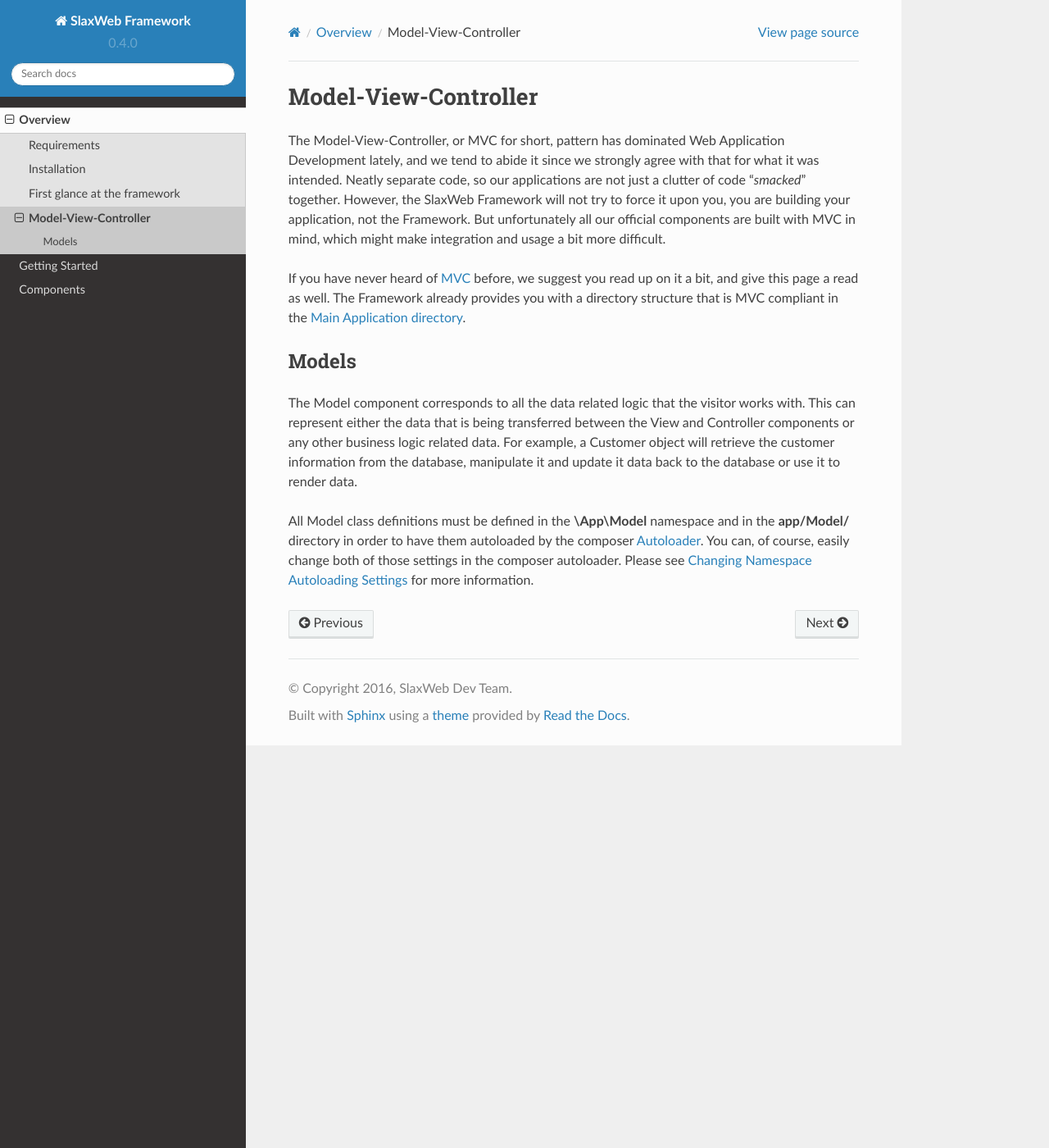
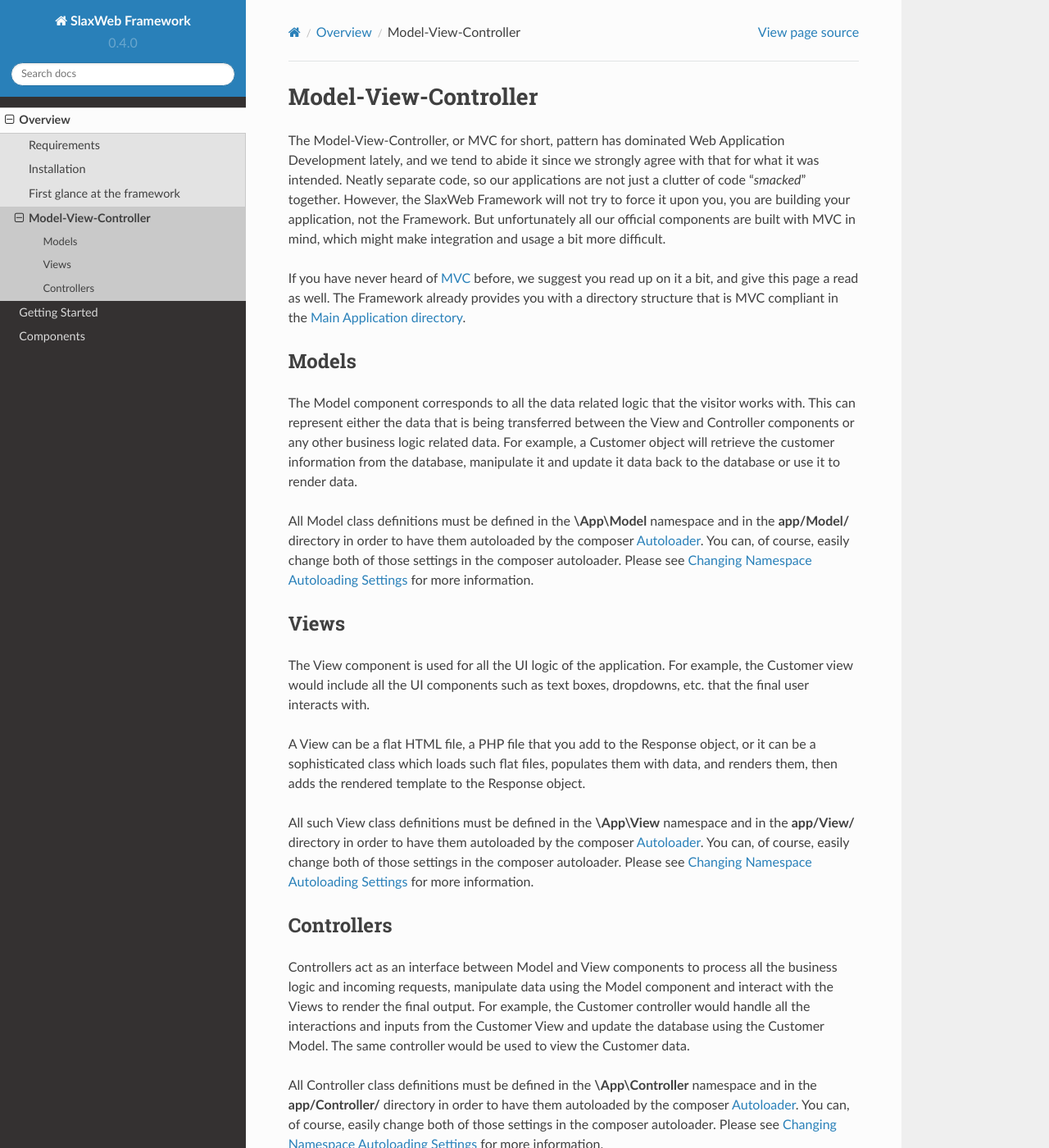
Before and after one commit to SlaxWeb/Framework, a Sphinx documentation site: the page built from docs/source/overview/mvc.rst, in a window 1280 px wide and 1400 px high. Shown: the whole window at 82% size. Built offline with Sphinx 7.4.7 and the Read the Docs theme 2.0.0, drawn with Linux system fonts in a browser that asks for light colours; formulas are drawn with MathJax 3.

Commit message:
finish mvc documentation

```diff
--- a/docs/source/overview/mvc.rst
+++ b/docs/source/overview/mvc.rst
@@ -31,5 +31,41 @@ it and update it data back to the database or use it to render data.
 
 All Model class definitions must be defined in the **\\App\\Model** namespace and
 in the **app/Model/** directory in order to have them autoloaded by the composer
-:ref:`composer autoloader section`. You can, of course, easily change both of those settings
-in the composer autoloader. Please see :ref:`change autoloader` for more information.
+:ref:`composer autoloader section`. You can, of course, easily change both of those
+settings in the composer autoloader. Please see :ref:`change autoloader` for more
+information.
+
+Views
+-----
+
+The View component is used for all the UI logic of the application. For example,
+the Customer view would include all the UI components such as text boxes, dropdowns,
+etc. that the final user interacts with.
+
+A View can be a flat HTML file, a PHP file that you add to the Response object,
+or it can be a sophisticated class which loads such flat files, populates them with
+data, and renders them, then adds the rendered template to the Response object.
+
+All such View class definitions must be defined in the **\\App\\View** namespace
+and in the **app/View/** directory in order to have them autoloaded by the composer
+:ref:`composer autoloader section`. You can, of course, easily change both of those
+settings in the composer autoloader. Please see :ref:`change autoloader` for more
+information.
+
+.. _controllers:
+
+Controllers
+-----------
+
+Controllers act as an interface between Model and View components to process all
+the business logic and incoming requests, manipulate data using the Model component
+and interact with the Views to render the final output. For example, the Customer
+controller would handle all the interactions and inputs from the Customer View and
+update the database using the Customer Model. The same controller would be used
+to view the Customer data.
+
+All Controller class definitions must be defined in the **\\App\\Controller** namespace
+and in the **app/Controller/** directory in order to have them autoloaded by the
+composer :ref:`composer autoloader section`. You can, of course, easily change both
+of those settings in the composer autoloader. Please see :ref:`change autoloader`
+for more information.
```
